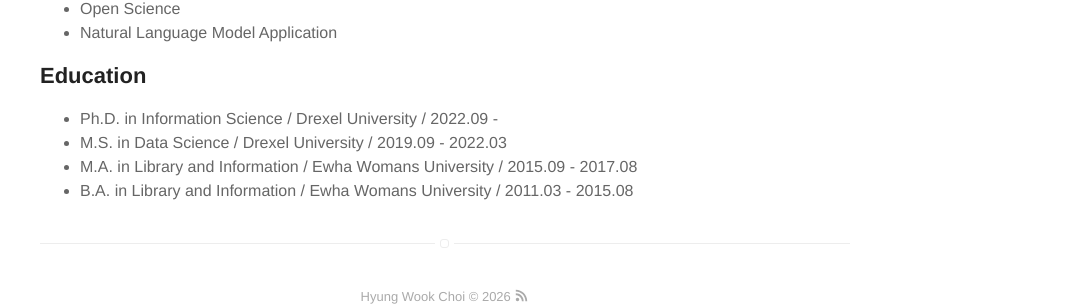
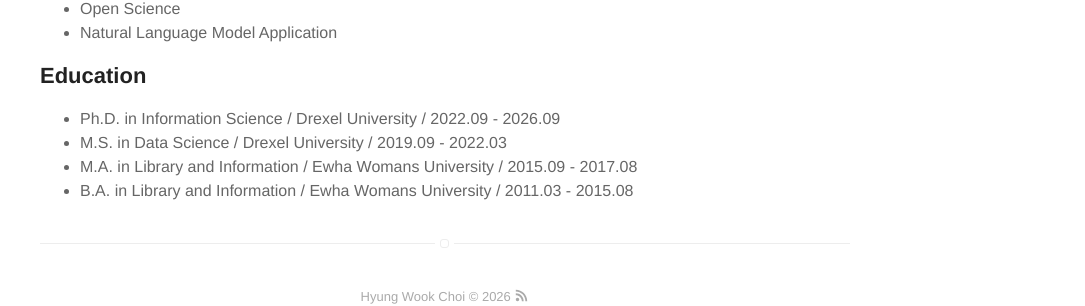
Before and after one commit to choihywook/choihywook.github.io, a Jekyll site: the page built from about.md, in a window 1280 px wide. Shown: the part 758-1064 px from the top of the page, without its empty margins (195-1280 px from the left). Built offline with Jekyll 4.4.1, drawn with Linux system fonts in a browser that asks for light colours.

Commit message:
Update Ph.D. end date in education section

```diff
--- a/about.md
+++ b/about.md
@@ -27,7 +27,7 @@ layout: page
 
 <h2>Education</h2>
 <ul>
-	<li>Ph.D. in Information Science / Drexel University / 2022.09 - </li>
+	<li>Ph.D. in Information Science / Drexel University / 2022.09 - 2026.09</li>
 	<li>M.S.  in Data Science / Drexel University / 2019.09 - 2022.03 </li>
 	<li>M.A.  in Library and Information / Ewha Womans University / 2015.09 - 2017.08 </li>
 	<li>B.A.  in Library and Information / Ewha Womans University / 2011.03 - 2015.08 </li>
```
